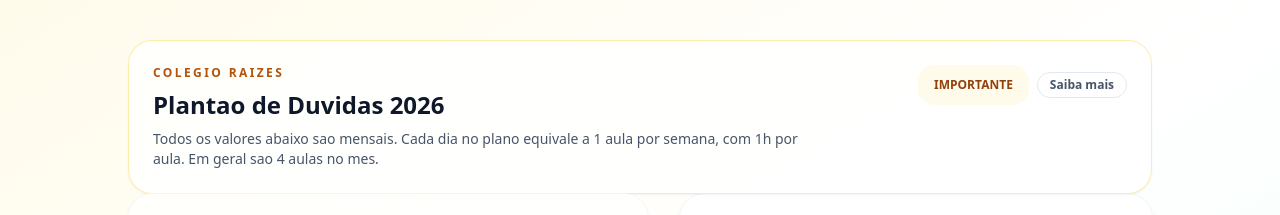
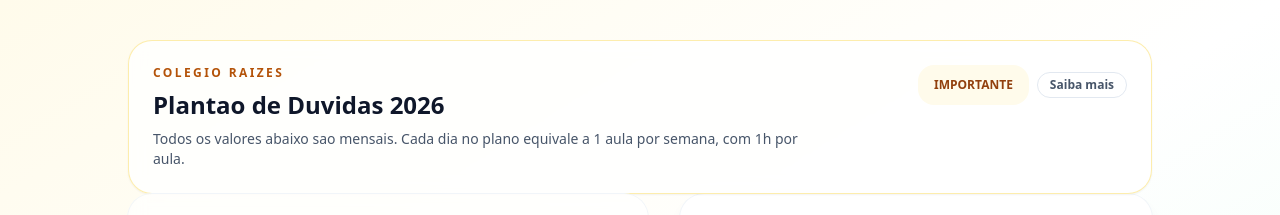
Before and after one commit to Andreviga/marcarreforco, a Next.js app: page /login in a window 1280 px wide. Shown: the top 215 px of the page. Built offline with nearby package versions, Linux system fonts and the light colour scheme.

Commit message:
Remove monthly class count note

```diff
--- a/src/components/RulesBanner.tsx
+++ b/src/components/RulesBanner.tsx
@@ -50,7 +50,7 @@ export default function RulesBanner({
           </h2>
           <p className="mt-2 max-w-2xl text-sm text-slate-600">
             Todos os valores abaixo sao mensais. Cada dia no plano equivale a 1 aula por semana,
-            com 1h por aula. Em geral sao 4 aulas no mes.
+            com 1h por aula.
           </p>
         </div>
         <div className="flex items-center gap-2">
```
